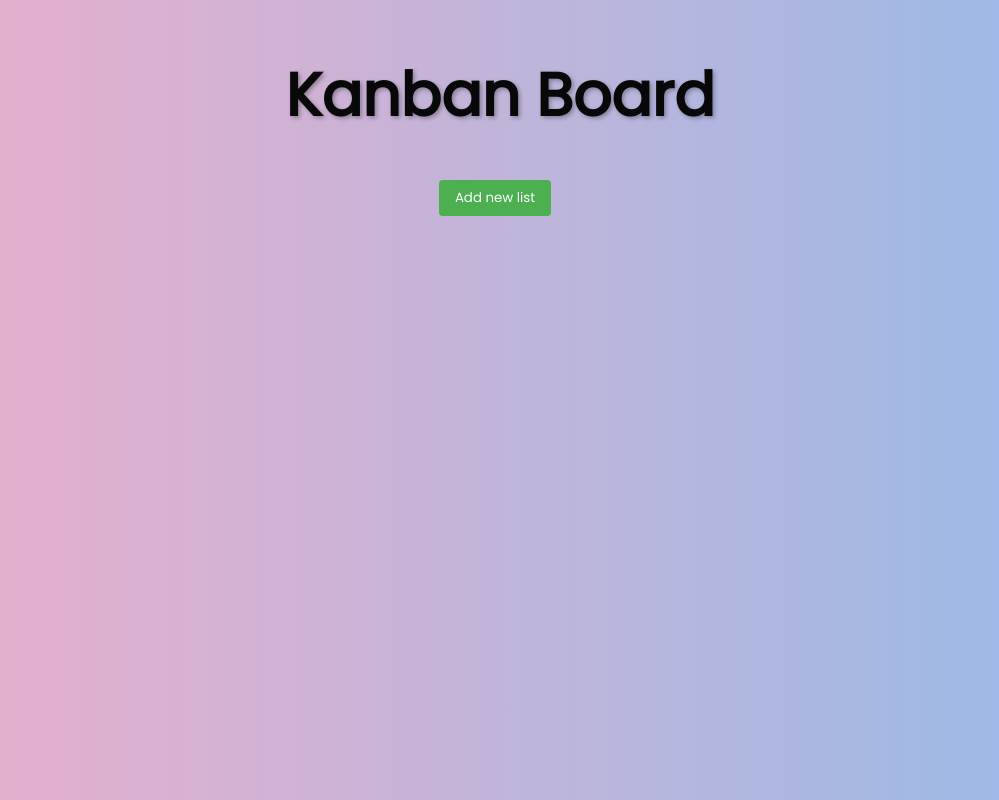
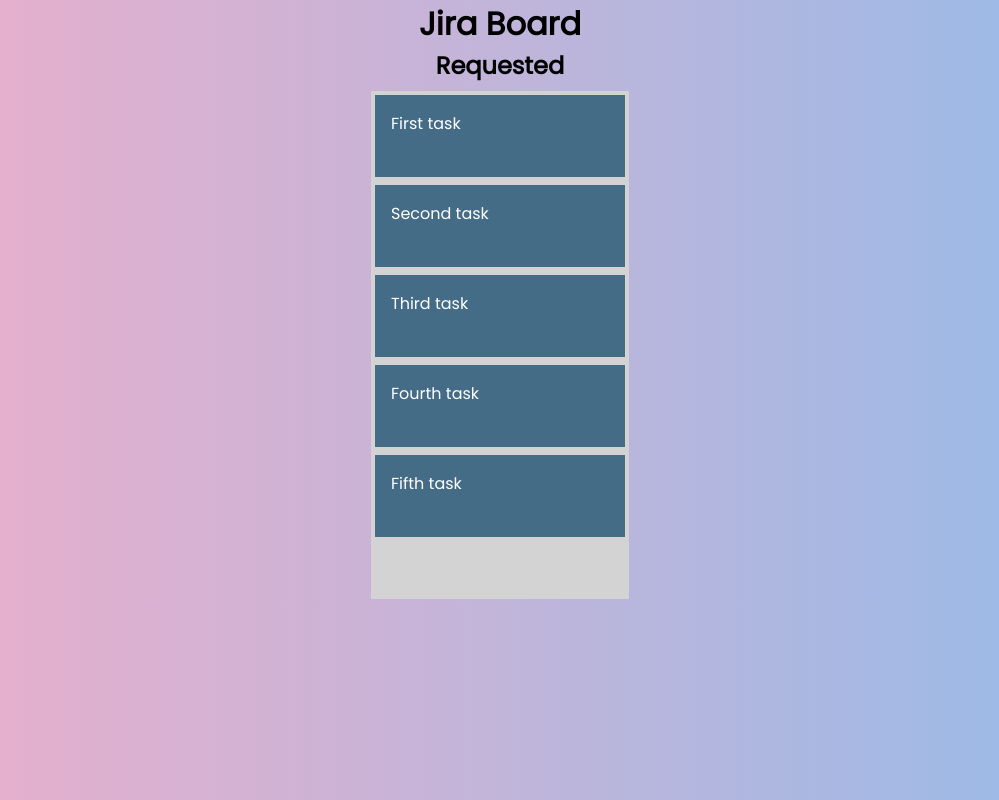
Before and after one commit to MrMakako/trello, a React (Create React App) app: page /dashboard/1 in a window 1280 px wide. Shown: the whole page, without its empty margins (140-1139 px from the left). Built offline with nearby package versions, Linux system fonts and the light colour scheme.

Commit message:
drag and drop succesfully added

```diff
--- a/src/index.js
+++ b/src/index.js
@@ -4,8 +4,4 @@
 import App from "./App";
 
 const root = ReactDOM.createRoot(document.getElementById("root"));
-root.render(
-  <React.StrictMode>
-    <App />
-  </React.StrictMode>
-);
+root.render(<App />);
--- a/src/pages/board.jsx
+++ b/src/pages/board.jsx
@@ -1,198 +1,143 @@
-import { useState, useMemo, useEffect } from "react";
-import { DragDropContext, Droppable, Draggable } from "react-beautiful-dnd";
-import "./dashboard_style.css"; // Importar el archivo CSS con los estilos
-//https://www.youtube.com/watch?v=Vqa9NMzF3wc
-const getItems = (count, offset = 0) =>
-  Array.from({ length: count }, (v, k) => k).map((k) => ({
-    id: `item-${k + offset}-${new Date().getTime()}`,
-    content: `item ${k + offset}`,
-  }));
+import React, { useEffect, useState } from "react";
+import { DragDropContext, Draggable, Droppable } from "@hello-pangea/dnd";
 
-const reorder = (list, startIndex, endIndex) => {
-  const result = Array.from(list);
-  const [removed] = result.splice(startIndex, 1);
-  result.splice(endIndex, 0, removed);
-  return result;
+const tasks = [
+  { id: "1", content: "First task" },
+  { id: "2", content: "Second task" },
+  { id: "3", content: "Third task" },
+  { id: "4", content: "Fourth task" },
+  { id: "5", content: "Fifth task" },
+];
+
+const taskStatus = {
+  requested: {
+    name: "Requested",
+    items: tasks,
+  },
 };
 
-const move = (source, destination, droppableSource, droppableDestination) => {
-  const sourceClone = Array.from(source);
-  const destClone = Array.from(destination);
-  const [removed] = sourceClone.splice(droppableSource.index, 1);
-  destClone.splice(droppableDestination.index, 0, removed);
-  const result = {};
-  result[droppableSource.droppableId] = sourceClone;
-  result[droppableDestination.droppableId] = destClone;
-  return result;
+const onDragEnd = (result, columns, setColumns) => {
+  if (!result.destination) return;
+  const { source, destination } = result;
+
+  if (source.droppableId !== destination.droppableId) {
+    const sourceColumn = columns[source.droppableId];
+    const destColumn = columns[destination.droppableId];
+    const sourceItems = [...sourceColumn.items];
+    const destItems = [...destColumn.items];
+    const [removed] = sourceItems.splice(source.index, 1);
+    destItems.splice(destination.index, 0, removed);
+    setColumns({
+      ...columns,
+      [source.droppableId]: {
+        ...sourceColumn,
+        items: sourceItems,
+      },
+      [destination.droppableId]: {
+        ...destColumn,
+        items: destItems,
+      },
+    });
+  } else {
+    const column = columns[source.droppableId];
+    const copiedItems = [...column.items];
+    const [removed] = copiedItems.splice(source.index, 1);
+    copiedItems.splice(destination.index, 0, removed);
+    setColumns({
+      ...columns,
+      [source.droppableId]: {
+        ...column,
+        items: copiedItems,
+      },
+    });
+  }
 };
 
-const grid = 8;
+export default function Board() {
+  const [columns, setColumns] = useState(taskStatus);
 
-const getItemStyle = (isDragging, draggableStyle) => ({
-  userSelect: "none",
-  padding: grid * 2,
-  margin: `0 0 ${grid}px 0`,
-  background: isDragging ? "lightgreen" : "grey",
-  ...draggableStyle,
+  useEffect(() => {
+    //  setColumns([{ id: 1, name: "List 2", items: tasks }]);
   });
 
-export default function Board() {
-  const [state, setState] = useState([]);
-
-  useEffect(() => {});
-
-  function onDragEnd(result) {
-    const { source, destination } = result;
-
-    if (!destination) {
-      return;
-    }
-    //Whats this?:
-    const sInd = +source.droppableId;
-    const dInd = +destination.droppableId;
-    const sList = state[sInd].items;
-    const dList = state[dInd].items;
-
-    if (sInd === dInd) {
-      const items = reorder(sList, source.index, destination.index);
-      const newState = [...state];
-      newState[sInd].items = items;
-      setState(newState);
-    } else {
-      const result = move(sList, dList, source, destination);
-      const newState = [...state];
-      newState[sInd].items = result[sInd];
-      newState[dInd].items = result[dInd];
-      setState(newState);
-    }
-  }
-
-  function handleListDelete(index) {
-    const newState = [...state];
-    newState.splice(index, 1);
-    setState(newState);
-  }
-
-  function handleListNameEdit(index, newName) {
-    const newState = [...state];
-    newState[index].name = newName;
-    setState(newState);
-  }
-
-  function handleEditMode(index, value) {
-    const newState = [...state];
-    newState[index].editMode = value;
-    setState(newState);
-  }
-
-  const init = useMemo(() => {
-    //Method to add new List
-    //setState([...state, { name: "Mi lista", items: [] }]);
-    //Method to add new Task
-  }, []);
-
   return (
-    <div className="board-container">
-      <div className="title-container">
-        <h1 className="title">Kanban Board</h1>
-      </div>
-      <div className="button-container">
-        <button
-          type="button"
-          onClick={() => {
-            setState([...state, { name: "New List", items: [] }]);
+    <div>
+      <h1 style={{ textAlign: "center" }}>Jira Board</h1>
+      <div
+        style={{ display: "flex", justifyContent: "center", height: "100%" }}
+      >
+        <DragDropContext
+          onDragEnd={(result) => onDragEnd(result, columns, setColumns)}
+        >
+          {Object.entries(columns).map(([columnId, column], index) => {
+            return (
+              <div
+                style={{
+                  display: "flex",
+                  flexDirection: "column",
+                  alignItems: "center",
+                }}
+                key={columnId}
+              >
+                <h2>{column.name}</h2>
+                <div style={{ margin: 8 }}>
+                  <Droppable droppableId={columnId} key={columnId}>
+                    {(provided, snapshot) => {
+                      return (
+                        <div
+                          {...provided.droppableProps}
+                          ref={provided.innerRef}
+                          style={{
+                            background: snapshot.isDraggingOver
+                              ? "lightblue"
+                              : "lightgrey",
+                            padding: 4,
+                            width: 250,
+                            minHeight: 500,
                           }}
                         >
-          Add new list
-        </button>
-        {state.length > 0 && (
-          <button
-            type="button"
-            onClick={() => {
-              const newState = [...state];
-              newState[0].items = [...newState[0].items, getItems(1)[0]];
-              setState(newState);
-            }}
-          >
-            Add new task
-          </button>
-        )}
-      </div>
-      <div className="content-container">
-        <div style={{ display: "flex" }}>
-          <DragDropContext onDragEnd={onDragEnd}>
-            {state.map((list, ind) => (
-              <Droppable key={ind} droppableId={`${ind}`}>
-                {(provided, snapshot) => (
-                  <div
-                    ref={provided.innerRef}
-                    className={`list-container ${
-                      snapshot.isDraggingOver ? "dragging-over" : ""
-                    }`}
-                    {...provided.droppableProps}
-                  >
-                    <div className="list-header">
-                      <h2 onClick={() => handleEditMode(ind, true)}>
-                        {list.name}
-                      </h2>
-                      <div className="button-container-delete">
-                        <button
-                          type="button"
-                          onClick={() => handleListDelete(ind)}
-                        >
-                          Delete
-                        </button>
-                      </div>
-                    </div>
-
-                    {list.items.map((item, index) => (
+                          {column.items.map((item, index) => {
+                            return (
                               <Draggable
                                 key={item.id}
                                 draggableId={item.id}
                                 index={index}
                               >
-                        {(provided, snapshot) => (
+                                {(provided, snapshot) => {
+                                  return (
                                     <div
                                       ref={provided.innerRef}
                                       {...provided.draggableProps}
                                       {...provided.dragHandleProps}
-                            style={getItemStyle(
-                              snapshot.isDragging,
-                              provided.draggableProps.style
-                            )}
-                            className={`draggable-item ${
-                              snapshot.isDragging ? "dragging" : ""
-                            }`}
+                                      style={{
+                                        userSelect: "none",
+                                        padding: 16,
+                                        margin: "0 0 8px 0",
+                                        minHeight: "50px",
+                                        backgroundColor: snapshot.isDragging
+                                          ? "#263B4A"
+                                          : "#456C86",
+                                        color: "white",
+                                        ...provided.draggableProps.style,
+                                      }}
                                     >
-                            <div className="content-container">
                                       {item.content}
-                              <button
-                                type="button"
-                                className="delete-button"
-                                onClick={() => {
-                                  const newState = [...state];
-                                  newState[ind].items.splice(index, 1);
-                                  setState(
-                                    newState.filter(
-                                      (group) => group.items.length
-                                    )
+                                    </div>
                                   );
                                 }}
-                              >
-                                Delete
-                              </button>
+                              </Draggable>
+                            );
+                          })}
+                          {provided.placeholder}
+                        </div>
+                      );
+                    }}
+                  </Droppable>
                 </div>
               </div>
-                        )}
-                      </Draggable>
-                    ))}
-                    {provided.placeholder}
-                  </div>
-                )}
-              </Droppable>
-            ))}
+            );
+          })}
         </DragDropContext>
-        </div>
       </div>
     </div>
   );
```
Also changed, not shown: src/pages/requests/list.request.js (added). Lines whose indentation alone changed are shown as unchanged.
